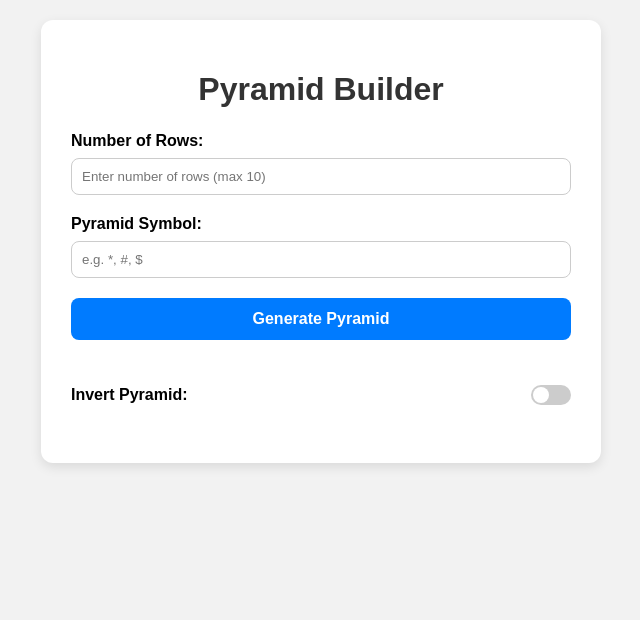
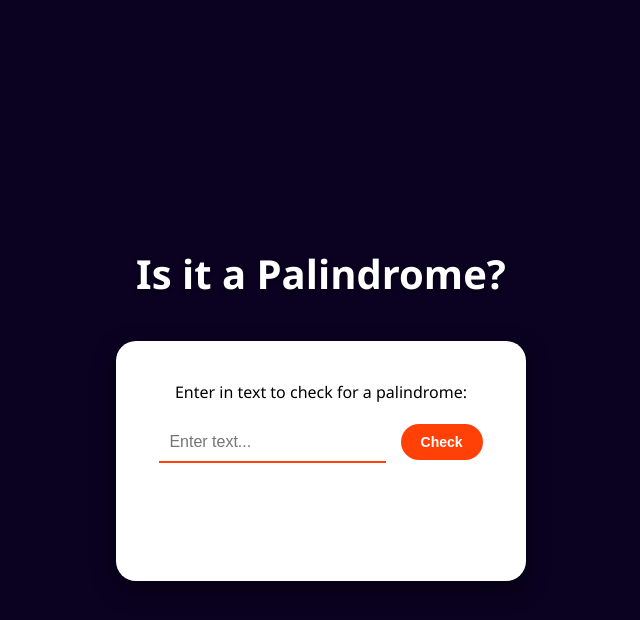
Before and after one commit to Afzaal-Web/praymid-generator, a plain HTML site: page index.html in a window 1280 px wide. Shown: the whole page, without its empty margins (319-959 px from the left). Drawn offline with Linux system fonts and the light colour scheme.

Commit message:
Add files via upload

```diff
--- a/index.html
+++ b/index.html
@@ -1,43 +1,19 @@
 <!DOCTYPE html>
 <html lang="en">
-
 <head>
-    <meta charset="UTF-8" />
-    <meta name="viewport" content="width=device-width, initial-scale=1.0" />
-    <title>Pyramid Builder</title>
-    <link rel="stylesheet" href="styles.css" />
+  <meta charset="UTF-8">
+  <meta name="viewport" content="width=device-width, initial-scale=1.0">
+  <title>Palindrome</title>
+  <link rel="stylesheet" href="styles.css">
 </head>
-
 <body>
-    <div class="container">
-        <h1>Pyramid Builder</h1>
-
-        <div class="form-group">
-            <label for="count">Number of Rows:</label>
-            <input type="number" id="count" min="1" max="10" placeholder="Enter number of rows (max 10)" />
-        </div>
-
-        <div class="form-group">
-            <label for="symbol">Pyramid Symbol:</label>
-            <input type="text" id="symbol" maxlength="1" placeholder="e.g. *, #, $" required />
-        </div>
-
-        <button id="generateBtn">Generate Pyramid</button>
-        <div id="result" class="pyramid-output">
-        </div>
-        <div class="form-group row">
-            <label for="invertToggle">Invert Pyramid:</label>
-            <label class="switch">
-                <input type="checkbox" id="invertToggle" />
-                <span class="slider round"></span>
-            </label>
-        </div>
-
-
-
-
-    </div>
-    <script src="script.js"></script>
+    <h1>Is it a Palindrome?</h1>
+  <div class="card">
+    <label for="text-input">Enter in text to check for a palindrome:</label>
+   <input type="text" id="text-input" placeholder="Enter text..." />
+    <button id="check-btn">Check</button>
+    <p id="result"></p>
+  </div>
+  <script src="script.js"></script>
 </body>
-
 </html>
--- a/script.js
+++ b/script.js
@@ -1,52 +1,35 @@
-let character = document.getElementById("symbol");
+// Pure function - testable
+    const isPalindrome = str => {
+      const cleanStr = str.replace(/[^a-zA-Z0-9]/g, '').toLowerCase();
+      const reversed = [...cleanStr].reverse().join('');
+      return cleanStr === reversed;
+    };
 
-let totalRowsInput = document.getElementById("count");
-let resultSection = document.getElementById("result");
-let generateButton = document.getElementById("generateBtn");
-let checkBox = document.getElementById("invertToggle");
+    // UI Utility
+    const updateResult = (message, className) => {
+      result.textContent = message;
+      result.className = '';
+      result.classList.add(className, 'visible');
+    };
 
-generateButton.addEventListener('click', generatePyramid);
-checkBox.addEventListener('change', generatePyramid);
+    // Main handler
+    const checkPalindromeHandler = () => {
+      const input = inputField.value.trim();
+      if (!input) {
+        updateResult('Please input a value', 'error');
+        return;
+      }
+      const isPal = isPalindrome(input);
+      updateResult(`"${input}" is ${isPal ? '' : 'not '}a palindrome`, isPal ? 'palindrome' : 'not-palindrome');
+      inputField.value = '';
+    };
 
+    // DOM Setup
+    const inputField = document.getElementById('text-input');
+    const checkButton = document.getElementById('check-btn');
+    const result = document.getElementById('result');
 
-function generatePyramid() {
-
-  let totalRows = parseInt(totalRowsInput.value);
-let symbol = character.value;
-  if (totalRows > 12 || totalRows < 3 || isNaN(totalRows)) {
-    resultSection.innerText = "Rows must be between 3 and 12";
-
-  }
-else if(symbol.trim() == ''){
-     resultSection.innerText = "Please add symbol";
-}
-  else {
-    const rows = [];
-    let isChecked = checkBox.checked;
-    for (let i = 1; i <= totalRows; i++) {
-      if (isChecked) {
-        rows.unshift(padRow(i, totalRows));
-      }
-      else {
-        rows.push(padRow(i, totalRows));
-      }
-    }
-
-    let output = "";
-    for (const row of rows) {
-      output = output + "\n" + row;
-    }
-    resultSection.innerText = output;
-
-  }
-  function padRow(rowNumber, rowCount) {
-    let symbol = character.value;
-    return " ".repeat(rowCount - rowNumber) + symbol.repeat(2 * rowNumber - 1) + " ".repeat(rowCount - rowNumber);
-  }
-}
-
-
-
-character.addEventListener('keydown', e => {
-  if (e.key === 'Enter') generatePyramid();
-});
+    checkButton.addEventListener('click', checkPalindromeHandler);
+    inputField.addEventListener('keydown', e => {
+      if (e.key === 'Enter') checkPalindromeHandler();
+    });
--- a/styles.css
+++ b/styles.css
@@ -1,129 +1,89 @@
     body {
-  font-family: Arial, sans-serif;
-  background-color: #f2f2f2;
       margin: 0;
-  padding: 20px;
-}
-
-.container {
-  max-width: 500px;
-  background-color: white;
-  padding: 30px;
-  margin: 0 auto;
-  border-radius: 12px;
-  box-shadow: 0 4px 12px rgba(0,0,0,0.1);
+      padding: 0;
+      font-family: 'Segoe UI', sans-serif;
+      background-color: #0a0220;
+      color: #ffffff;
+      display: flex;
+      flex-direction: column;
+      align-items: center;
+      justify-content: center;
+      height: 100vh;
     }
 
     h1 {
-  text-align: center;
-  margin-bottom: 24px;
-  color: #333;
+      font-size: 2.5rem;
+      font-weight: bold;
+      margin-bottom: 40px;
+      text-shadow: 0 2px 4px rgba(0, 0, 0, 0.4);
     }
 
-.form-group {
-  margin-bottom: 20px;
+    .card {
+      background: #ffffff;
+      color: #000;
+      padding: 40px 30px;
+      border-radius: 20px;
+      box-shadow: 0 8px 24px rgba(0, 0, 0, 0.4);
+      text-align: center;
+      min-width: 350px;
     }
 
     label {
       display: block;
-  margin-bottom: 8px;
-  font-weight: bold;
+      font-size: 1rem;
+      margin-bottom: 20px;
     }
 
-input[type="number"],
     input[type="text"] {
-  width: 100%;
+      border: none;
+      border-bottom: 2px solid #ff4107;
       padding: 10px;
-  border: 1px solid #ccc;
-  border-radius: 8px;
-  box-sizing: border-box;
+      font-size: 16px;
+      color: #333;
+      background-color: transparent;
+      outline: none;
     }
 
     button {
-  width: 100%;
-  padding: 12px;
-  background-color: #007bff;
-  color: white;
-  font-size: 16px;
+      margin-left: 10px;
+      padding: 10px 20px;
+      font-size: 14px;
       font-weight: bold;
+      background-color: #ff4107;
+      color: #fff;
       border: none;
-  border-radius: 8px;
+      border-radius: 20px;
       cursor: pointer;
       transition: background-color 0.3s ease;
     }
 
     button:hover {
-  background-color: #0056b3;
-}
-.form-group.row {
-  display: flex;
-  align-items: center;
-    justify-content: space-between; /* Space between label and switch */
+      background-color: #5e0091;
     }
 
-.switch {
-  position: relative;
-  display: inline-block;
-  width: 40px;  /* Thinner width */
-  height: 20px; /* Thinner height */
-}
-.switch input {
-  opacity: 0;
-  width: 0;
-  height: 0;
-}
-.slider {
-  position: absolute;
-  cursor: pointer;
-  top: 0;
-  left: 0;
-  right: 0;
-  bottom: 0;
-  background-color: #ccc;
-  -webkit-transition: .4s;
-  transition: .4s;
+    #result {
+      margin-top: 30px;
+      font-size: 20px;
+      font-weight: 500;
+      padding: 14px 24px;
+      border-radius: 10px;
+      transform: translateY(10px);
+      transition: opacity 0.4s ease, transform 0.4s ease;
     }
 
-.slider:before {
-  position: absolute;
-  content: "";
-  height: 16px;
-  width: 16px;
-  left: 2px;
-  bottom: 2px;
-  background-color: white;
-  -webkit-transition: .4s;
-  transition: .4s;
+    .visible {
+      opacity: 1;
+      transform: translateY(0);
     }
 
-input:checked + .slider {
-  background-color: #2196F3;
+    .palindrome {
+      background-color: #1e4620;
+      color: #fff;
+      border: 1px solid #388e3c;
     }
 
-input:focus + .slider {
-  box-shadow: 0 0 1px #2196F3;
+    .not-palindrome {
+      background-color: #4a1c1c;
+      color: #ffffff;
+      border: 1px solid #d32f2f;
     }
-
-input:checked + .slider:before {
-  -webkit-transform: translateX(26px);
-  -ms-transform: translateX(26px);
-  transform: translateX(20px);
-}
-
-/* Rounded sliders */
-.slider.round {
-  border-radius: 34px;
-}
-
-.slider.round:before {
-  border-radius: 50%;
-}
-
-.pyramid-output {
-  margin: 5px 0px 10px;
-font-weight: bold;
-  white-space: pre;
-  font-family: monospace;
-  text-align: center;
-  color: #222;
-}
```
Lines whose indentation alone changed are shown as unchanged.
